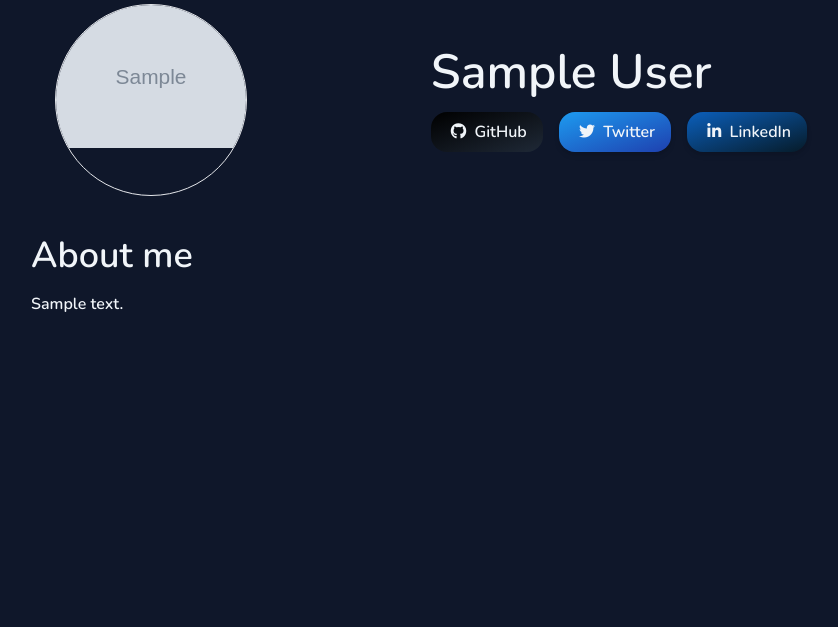
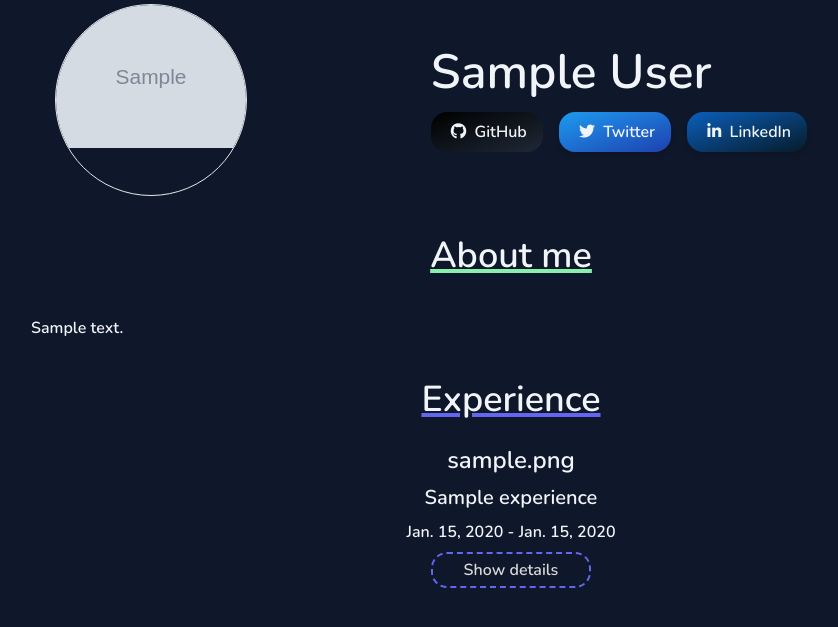
Before and after one commit to MaharshiPedu/foliomine, a Django app: page /1 in a window 1280 px wide. Shown: the part 116-743 px from the top of the page, without its empty margins (129-967 px from the left). Run offline with Django 4.2, Linux system fonts and the light colour scheme; tables that the repository leaves empty hold one stand-in row (values such as "Sample post"); grey boxes marked "Sample" are stand-in pictures; parts of the project's set-up code (start-up, migrations or seed data) failed here and were passed over; some libraries are stand-ins or nearby versions.

Commit message:
Added experience to the display page of profile (#2)
* Added experience section to display form

* Experience section in display form finalised.

```diff
--- a/mysite/foliomine/templates/foliomine/display_profile.html
+++ b/mysite/foliomine/templates/foliomine/display_profile.html
@@ -47,17 +47,75 @@
                 </div>
             </div>
             <div>
-                <div class="text-slate-100 text-4xl mt-10 ">
-                    <p>About me</p>
+                <div class="flex justify-center">
+                    <div class="text-slate-100 text-4xl mt-10 underline decoration-4 decoration-green-300">
+                        <p>About me</p>
+                    </div>
                 </div>
-                <div class="text-slate-100 text-md mt-4 flex-wrap">
+                <div class="text-slate-100 text-md mt-10 flex-wrap">
                     <p>{{profile.about}}</p>
                 </div>
             </div>
+            {% if experiences %}
+                <div class="flex justify-center">
+                    {% if exp_len > 1 %}
+                        <div class="text-slate-100 text-4xl mt-10 underline decoration-4 decoration-indigo-500">
+                            Experiences
+                        </div>
+                    {% else %}
+                        <div class="text-slate-100 text-4xl mt-10 underline decoration-4 decoration-indigo-500">
+                            Experience
+                        </div>
+                    {% endif %}
+                </div>
+                <br class="mb-10">
+                <div class="flex justify-center">
+                    <div class="flex-col justify-center">
+                    {% for experience in experiences %}
+                        <div class="text-slate-100 text-2xl text-center">
+                            {{ experience.job_profile }}
+                        </div>
+                        <div class="text-slate-100 text-xl mt-2 text-center">
+                            {{ experience.company_name }}
+                        </div>
+                        <div class="text-slate-100 text-md mt-2 text-center">
+                            {{ experience.start_date }} - {{ experience.end_date }}
+                        </div>
 
+                        <div id="show-details-button{{ forloop.counter }}" onclick="show_details({{ forloop.counter }})">
+                            <div class="flex justify-center">
+                                <div class="w-40 border-2 border-dashed border-indigo-500 rounded-2xl hover:bg-indigo-500 cursor-pointer mt-2 transition">
+                                    <p type="button" name="button" class="flex my-1 justify-center text-label_white hover:text-black">Show details</p>
+                                </div>
+                            </div>
+                        </div>
 
+                        <div class="text-slate-100 text-md mt-2 text-center" id="detail{{ forloop.counter }}" hidden>
+                            {{ experience.details }}
+                        </div>
+
+                        {% if not forloop.last %}
+                            <div class="flex justify-center">
+                                <div class="w-1 h-20 border-2 border-indigo-500 rounded bg-indigo-500 mt-2 mb-2"></div>
+                            </div>
+                        {% endif %}
+                    {% endfor %}
+                </div>
+                </div>
+            {% endif %}
+            <br class="mb-10">
         </div>
+    </div>
+<script type="text/javascript">
 
-    </div>
+    function show_details(count) {
+        var show_details_button = document.getElementById('show-details-button'+count)
+        var detail = document.getElementById('detail'+count)
+        console.log(detail)
+        detail.hidden = false
+        show_details_button.hidden = true
+    }
+
+</script>
 
 {% endblock %}
--- a/mysite/foliomine/views.py
+++ b/mysite/foliomine/views.py
@@ -19,8 +19,6 @@ def index(request):
 def create_profile(request):
     experience_formset = formset_factory(CreateExperienceForm, extra=1)
     if request.method == 'POST':
-        print(request.POST)
-        print(request.POST.getlist('job_profile'))
         form = CreateProfileForm(request.POST, request.FILES)
         if form.is_valid():
             form.save(commit=False)
@@ -59,4 +57,11 @@ def create_profile(request):
 
 def displayProfile(request, profile_id):
     profile = Profile.objects.get(id=profile_id)
-    return render(request, 'foliomine/display_profile.html', {'profile':profile})
+    experiences = Experience.objects.filter(profile_id=profile_id)
+    exp_len = len(experiences)
+    context = {
+        'profile': profile,
+        'experiences': experiences,
+        'exp_len': exp_len
+    }
+    return render(request, 'foliomine/display_profile.html', context)
--- a/mysite/frontend/static/css/dist/styles.css
+++ b/mysite/frontend/static/css/dist/styles.css
@@ -752,6 +764,21 @@ select {
 .mx-1 {
   margin-left: 0.25rem;
   margin-right: 0.25rem;
+}
+
+.mx-2 {
+  margin-left: 0.5rem;
+  margin-right: 0.5rem;
+}
+
+.my-2 {
+  margin-top: 0.5rem;
+  margin-bottom: 0.5rem;
+}
+
+.my-1 {
+  margin-top: 0.25rem;
+  margin-bottom: 0.25rem;
 }
 
 .mb-2 {
@@ -852,6 +895,22 @@ select {
 
 .w-\[28rem\] {
   width: 28rem;
+}
+
+.w-4 {
+  width: 1rem;
+}
+
+.w-2 {
+  width: 0.5rem;
+}
+
+.w-40 {
+  width: 10rem;
+}
+
+.w-1 {
+  width: 0.25rem;
 }
 
 .table-auto {
@@ -949,6 +1012,21 @@ select {
   border-color: rgb(254 240 138 / var(--tw-border-opacity));
 }
 
+.border-blue-600 {
+  --tw-border-opacity: 1;
+  border-color: rgb(37 99 235 / var(--tw-border-opacity));
+}
+
+.border-indigo-500 {
+  --tw-border-opacity: 1;
+  border-color: rgb(99 102 241 / var(--tw-border-opacity));
+}
+
+.border-b-orange-100 {
+  --tw-border-opacity: 1;
+  border-bottom-color: rgb(255 237 213 / var(--tw-border-opacity));
+}
+
 .bg-gray-50 {
   --tw-bg-opacity: 1;
   background-color: rgb(249 250 251 / var(--tw-bg-opacity));
@@ -1040,6 +1133,14 @@ select {
   text-align: left;
 }
 
+.text-center {
+  text-align: center;
+}
+
+.align-baseline {
+  vertical-align: baseline;
+}
+
 .font-serif {
   font-family: ui-serif, Georgia, Cambria, "Times New Roman", Times, serif;
 }
@@ -1079,6 +1188,16 @@ select {
 .text-4xl {
   font-size: 2.25rem;
   line-height: 2.5rem;
+}
+
+.text-3xl {
+  font-size: 1.875rem;
+  line-height: 2.25rem;
+}
+
+.text-xl {
+  font-size: 1.25rem;
+  line-height: 1.75rem;
 }
 
 .font-bold {
@@ -1145,6 +1264,42 @@ select {
 .text-black {
   --tw-text-opacity: 1;
   color: rgb(0 0 0 / var(--tw-text-opacity));
+}
+
+.underline {
+  text-decoration-line: underline;
+}
+
+.decoration-indigo-500 {
+  text-decoration-color: #6366f1;
+}
+
+.decoration-green-300 {
+  text-decoration-color: #86efac;
+}
+
+.decoration-dashed {
+  text-decoration-style: dashed;
+}
+
+.decoration-2 {
+  text-decoration-thickness: 2px;
+}
+
+.decoration-4 {
+  text-decoration-thickness: 4px;
+}
+
+.underline-offset-2 {
+  text-underline-offset: 2px;
+}
+
+.underline-offset-1 {
+  text-underline-offset: 1px;
+}
+
+.underline-offset-0 {
+  text-underline-offset: 0px;
 }
 
 .shadow-md {
```
Also changed, not shown: other parts of mysite/frontend/static/css/dist/styles.css (+60 -0 lines).
